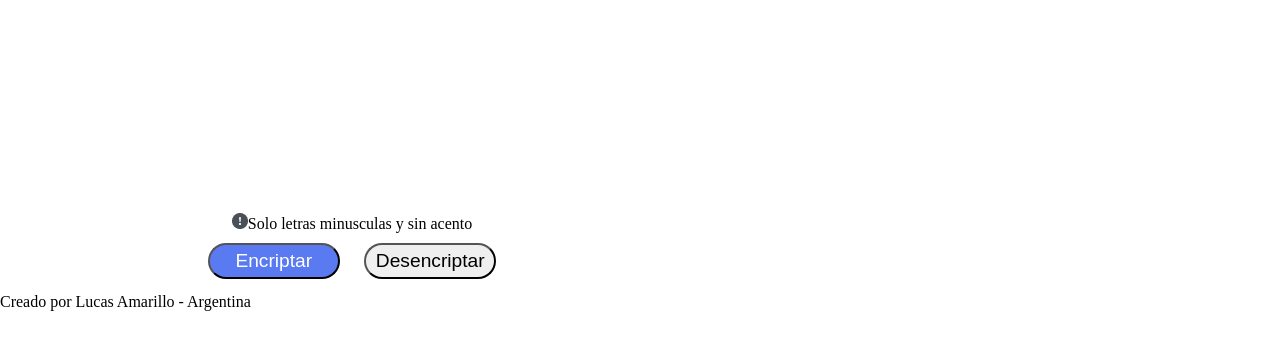
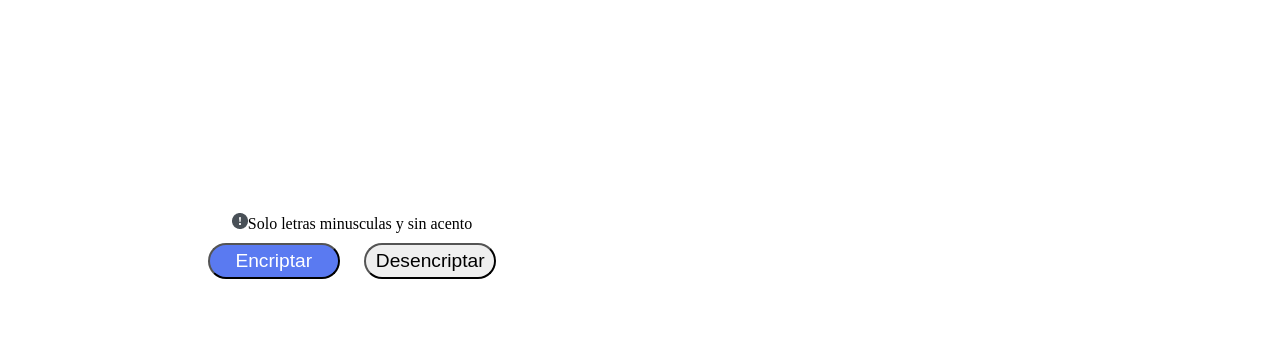
Before and after one commit to LucasAmarillo/desafioAlura, a plain HTML site: page index.html in a window 1280 px wide. Shown: the part 295-644 px from the top of the page. Drawn offline with Linux system fonts and the light colour scheme.

Commit message:
Update index.html

```diff
--- a/index.html
+++ b/index.html
@@ -31,7 +31,7 @@
     </div>
   </div>
   <div>
-    Creado por Lucas Amarillo - Argentina
+    <!--Creado por Lucas Amarillo - Argentina-->
   </div>
   <script>
     /* Funcion Encriptar */
```
